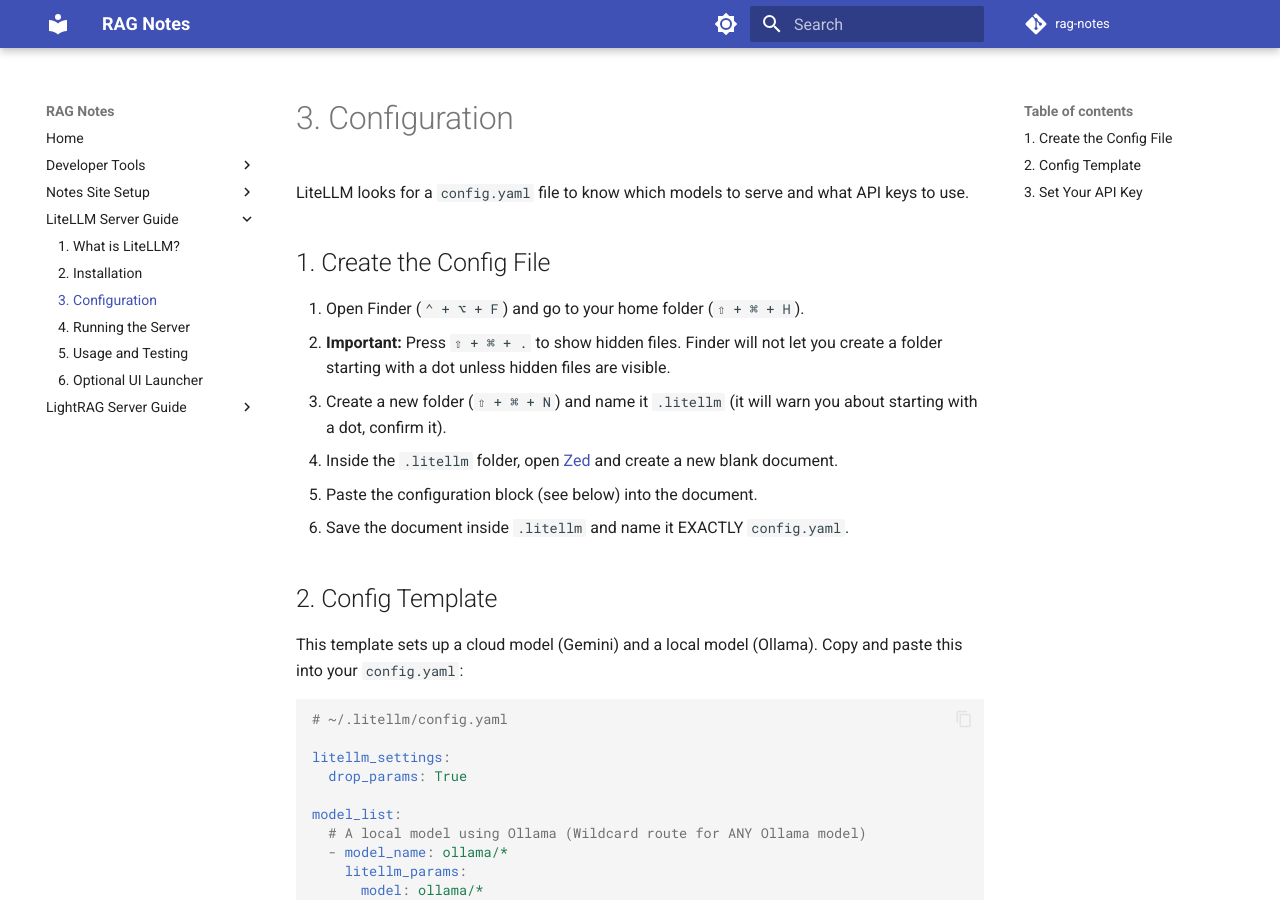
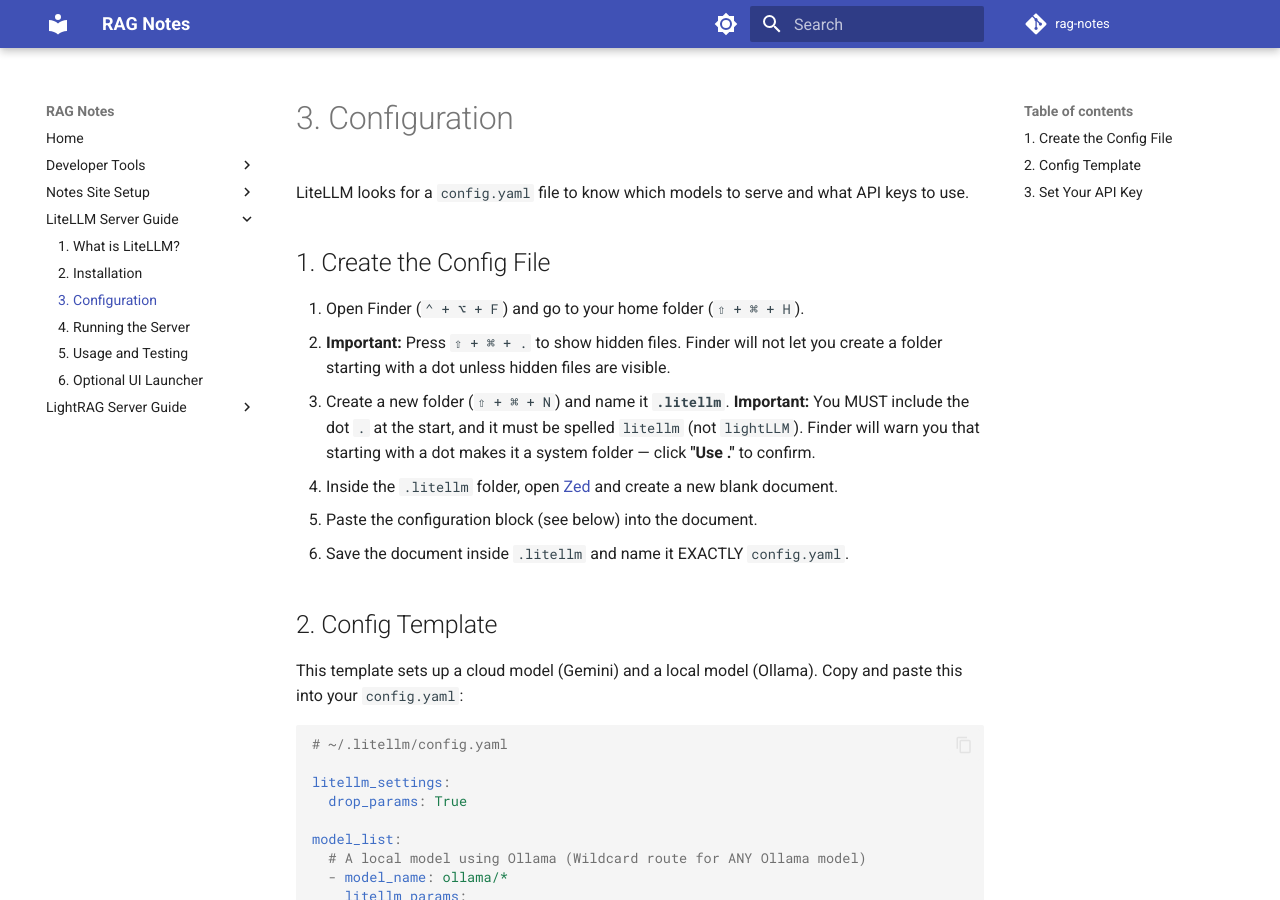
Before and after one commit to kbhatiya999/rag-notes, an MkDocs documentation site: the page built from docs/litellm/3-configuration.md, in a window 1280 px wide and 900 px high. Built offline with MkDocs 1.6.1 and Material for MkDocs 9.7.7, drawn with Linux system fonts in a browser that asks for light colours; comment, search, counter and statistics services are not loaded.

Commit message:
Clarified .litellm spelling and dot prefix requirement

```diff
--- a/docs/litellm/3-configuration.md
+++ b/docs/litellm/3-configuration.md
@@ -6,7 +6,8 @@
 
 1. Open Finder (`⌃ + ⌥ + F`) and go to your home folder (`⇧ + ⌘ + H`).
 2. **Important:** Press `⇧ + ⌘ + .` to show hidden files. Finder will not let you create a folder starting with a dot unless hidden files are visible.
-3. Create a new folder (`⇧ + ⌘ + N`) and name it `.litellm` (it will warn you about starting with a dot, confirm it).
+3. Create a new folder (`⇧ + ⌘ + N`) and name it **`.litellm`**.
+   **Important:** You MUST include the dot `.` at the start, and it must be spelled `litellm` (not `lightLLM`). Finder will warn you that starting with a dot makes it a system folder — click **"Use ."** to confirm.
 4. Inside the `.litellm` folder, open [Zed](../dev-tools/zed-text-editor.md) and create a new blank document.
 4. Paste the configuration block (see below) into the document.
 5. Save the document inside `.litellm` and name it EXACTLY `config.yaml`.
```
Also changed, not shown: docs/index.md (+3 -0 lines).
